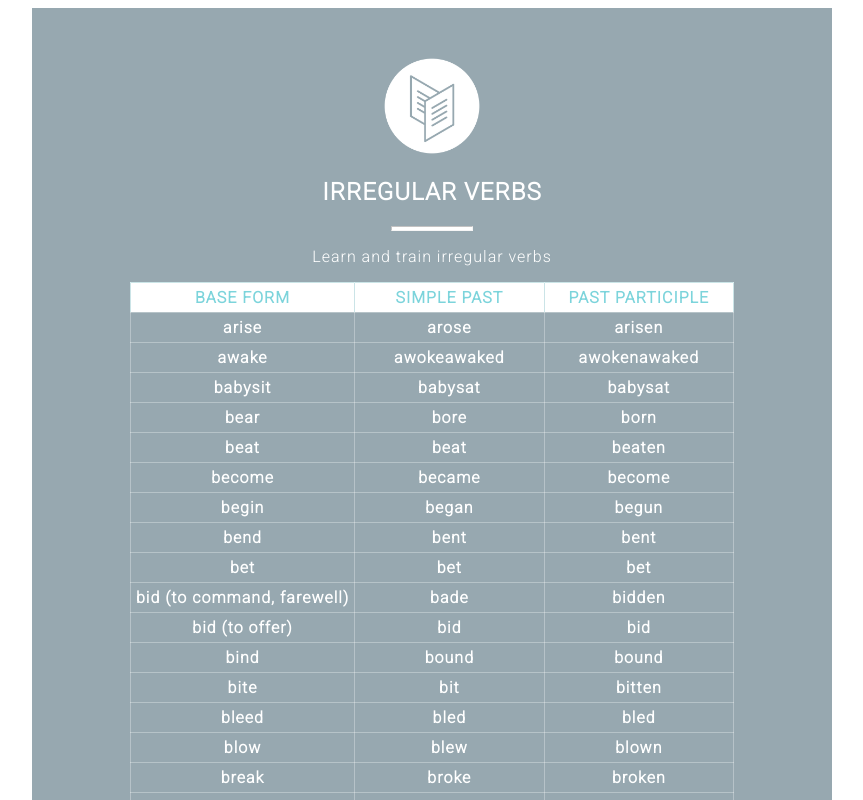
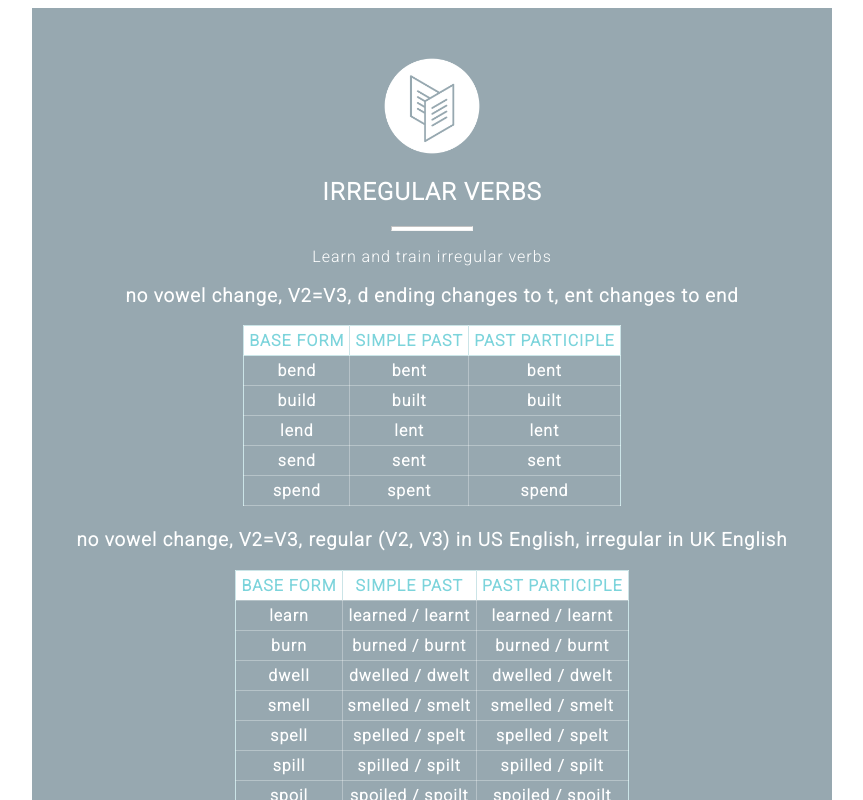
Before and after one commit to Alsu3912/irregular-verbs, a React (Create React App) app: page / in a window 1280 px wide. Shown: the top 800 px of the page, without its empty margins (208-1071 px from the left). Built offline with nearby package versions, Linux system fonts and the light colour scheme.

Commit message:
grouped verb tables is developoed

```diff
--- /dev/null
+++ b/src/component/createRow.tsx
@@ -0,0 +1,32 @@
+import React from 'react';
+import { Verb } from '../model/verb';
+
+interface CreateRowProps {
+    verbList: Verb[]
+};
+
+function CreateRow(props: CreateRowProps) {
+    return (
+        <tbody>
+            {props.verbList.map(verbsElement => (
+                <tr key={verbsElement.v1}>
+                    <th>
+                        {verbsElement.v1}
+                    </th>
+                    {splitUpVerb(verbsElement.v2)}
+                    {splitUpVerb(verbsElement.v3)}
+                </tr>
+            ))}
+        </tbody>
+    )
+};
+
+const splitUpVerb = (arrayOfVerbs: string[]): JSX.Element => {
+    let verbDescription = arrayOfVerbs.length > 1 ? arrayOfVerbs.join(" / ") : arrayOfVerbs[0];
+    return (
+        <th>
+            {verbDescription}
+        </th>
+    )
+};
+export default CreateRow;
--- a/src/component/frontPage.tsx
+++ b/src/component/frontPage.tsx
@@ -1,5 +1,6 @@
 import React from 'react';
 import VerbsTable from './verb';
+import GroupedVerbs from './groupedVerbs'
 
 function FrontPage(): JSX.Element {
     return (
@@ -16,7 +17,7 @@ function FrontPage(): JSX.Element {
                             </div>
                         </div>
                     </section>
-                    <VerbsTable />
+                    <GroupedVerbs />
                 </div>
             </div>
         </div>
--- /dev/null
+++ b/src/component/groupedVerbs.tsx
@@ -0,0 +1,76 @@
+import React, { useState, useEffect } from 'react';
+import { readGroups, sort, Verb, Groups } from '../model/verb'
+import CreateRow from '../component/createRow';
+
+function GroupedVerbs(): JSX.Element {
+    const [groupsOfVerbs, setGroupsOfVerbs] = useState<Groups>(defaultGroupOfVerbs);
+    useEffect(() => {
+        async function dataLoading(): Promise<void> {
+            try {
+                const verbsJson = await readGroups();
+                setGroupsOfVerbs(verbsJson);
+            } catch (err) {
+                console.error(err);
+                setGroupsOfVerbs(defaultErrorGroup);
+            }
+        }
+        dataLoading();
+    });
+    return (
+        <CreateGroupedTable groups={groupsOfVerbs} />
+    )
+}
+
+interface CreateGroupedTableProps {
+    groups: Groups
+}
+
+function CreateGroupedTable(props: CreateGroupedTableProps) {
+    return (
+        <>
+            {props.groups.groups.map(element => (
+                <div className='section'>
+                    <h3>{element.name}</h3>
+                    <table>
+                        <thead>
+                            <tr>
+                                <th className="sticky-header">Base form</th>
+                                <th className="sticky-header">Simple past</th>
+                                <th className="sticky-header">Past participle</th>
+                            </tr>
+                        </thead>
+                        <CreateRow verbList={element.verbs} />
+                    </table>
+                </div>
+            ))}
+        </>
+    )
+}
+
+const defaultGroupOfVerbs = {
+    groups: [{
+        "name": "loading",
+        "verbs": [
+            {
+                "v1": "loading",
+                "v2": ["loading"],
+                "v3": ["loading"]
+            }
+        ]
+    }]
+}
+
+const defaultErrorGroup = {
+    groups: [{
+        "name": "failed to load",
+        "verbs": [
+            {
+                "v1": "failed to load",
+                "v2": ["failed to load"],
+                "v3": ["failed to load"]
+            }
+        ]
+    }]
+}
+
+export default GroupedVerbs;
--- a/src/component/verb.tsx
+++ b/src/component/verb.tsx
@@ -1,5 +1,6 @@
 import React, { useState, useEffect } from 'react';
-import { readGroups, flatten, sort, Verb } from '../model/verb'
+import { readGroups, flatten, sort, Verb } from '../model/verb';
+import CreateRow from '../component/createRow';
 
 function VerbsTable(): JSX.Element {
     const [arrayOfVerbs, setArrayOfVerbs] = useState<Array<Verb>>(defaultArrayOfVerbs);
@@ -34,35 +35,16 @@ function VerbsTable(): JSX.Element {
     );
 }
 
-interface CreateRowProps {
-    verbList: Verb[]
-}
-
-function CreateRow(props: CreateRowProps) {
-    return (
-        <tbody>
-            {props.verbList.map(verbsElement => (
-                <tr key={verbsElement.v1}>
-                    <th>
-                        {verbsElement.v1}
-                    </th>
-                    <th>
-                        {verbsElement.v2}
-                    </th>
-                    <th>
-                        {verbsElement.v3}
-                    </th>
-                </tr>
-            ))}
-        </tbody>
-    )
-}
-
 const defaultArrayOfVerbs = [
     { v1: 'loading', v2: ['loading'], v3: ['loading'] }
 ]
 
 const defaultErrorTable = [
+    { v1: 'failed to load', v2: ['failed to load'], v3: ['failed to load'] },
+    { v1: 'failed to load', v2: ['failed to load'], v3: ['failed to load'] },
+    { v1: 'failed to load', v2: ['failed to load'], v3: ['failed to load'] },
+    { v1: 'failed to load', v2: ['failed to load'], v3: ['failed to load'] },
+    { v1: 'failed to load', v2: ['failed to load'], v3: ['failed to load'] },
     { v1: 'failed to load', v2: ['failed to load'], v3: ['failed to load'] }
 ]
 
```
